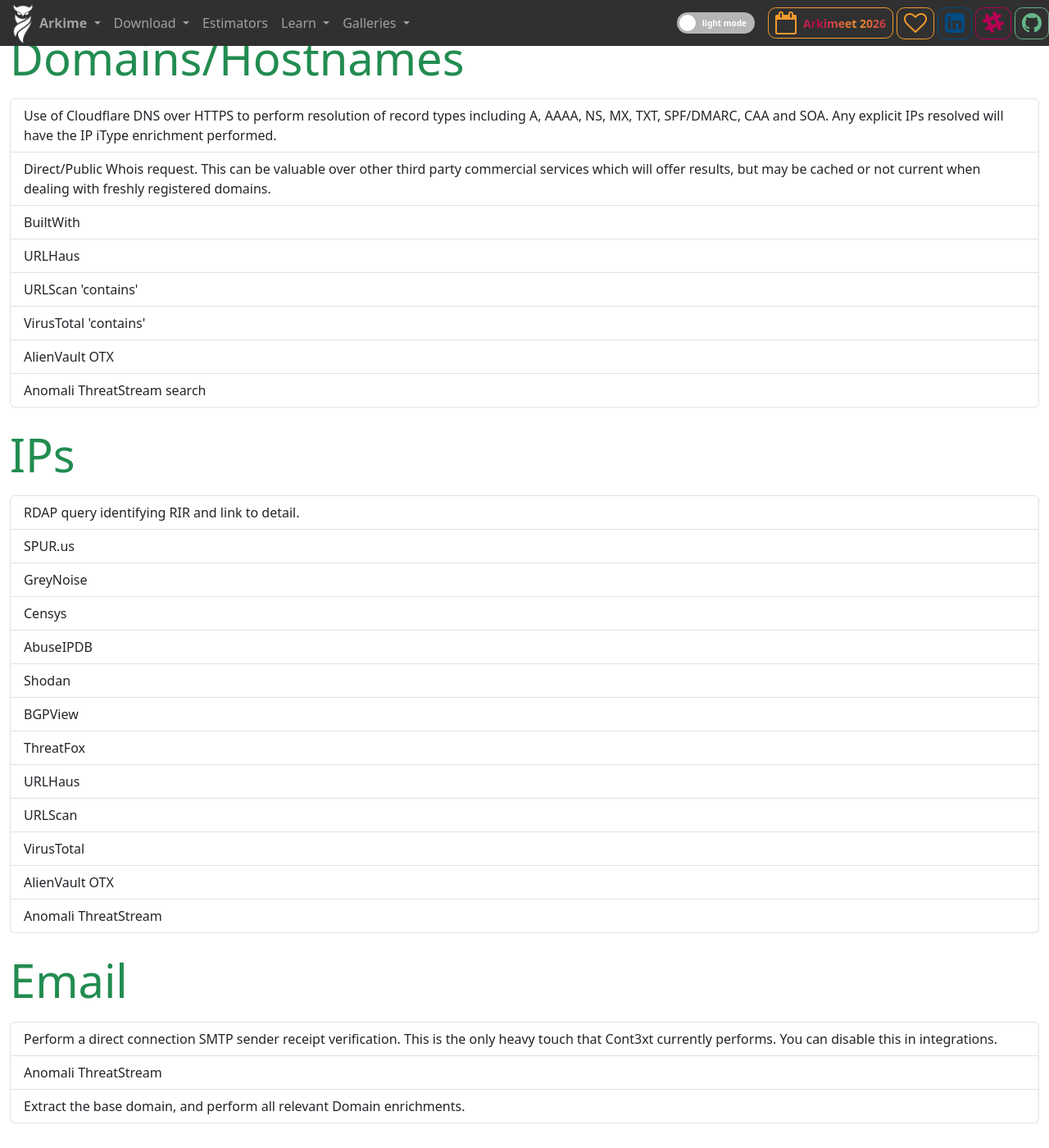
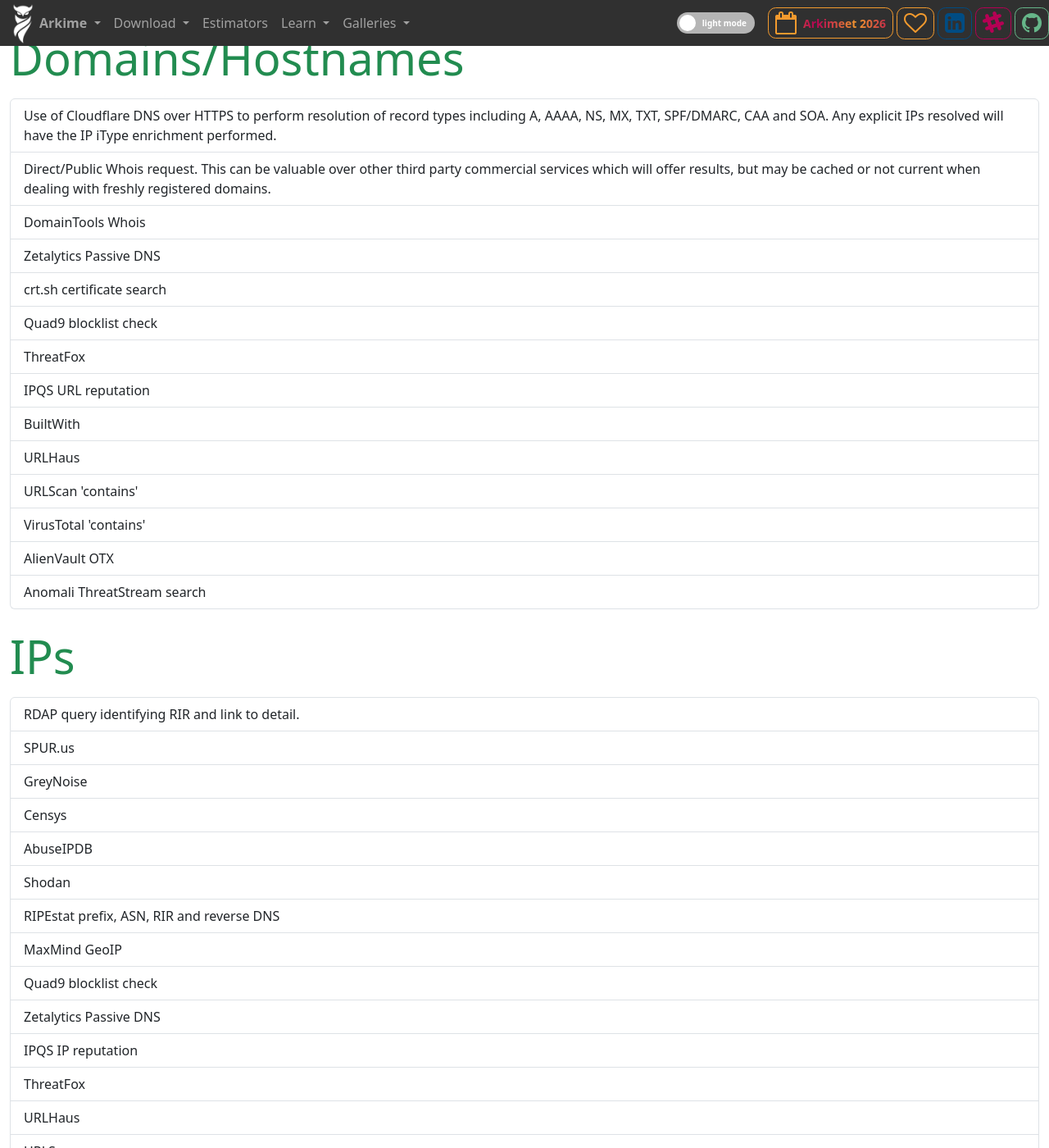
Before and after one commit to arkime/arkimeweb, a Jekyll site: the page built from cont3xt.html, in a window 1280 px wide and 1400 px high, scrolled down 1888 px. Shown: the whole window at 82% size. Built offline with Jekyll 4.4.1, drawn with Linux system fonts in a browser that asks for light colours; some of the changed text lies outside the part shown.

Commit message:
Update cont3xt integration list, replace BGPView with RIPEstat
Co-Authored-By: Claude Fable 5.1 <noreply@anthropic.com>

```diff
--- a/cont3xt.html
+++ b/cont3xt.html
@@ -184,6 +184,24 @@ title: Cont3xt
                 Direct/Public Whois request. This can be valuable over other third party commercial services which will offer results, but may be cached or not current when dealing with freshly registered domains.
               </li>
               <li class="list-group-item">
+                DomainTools Whois
+              </li>
+              <li class="list-group-item">
+                Zetalytics Passive DNS
+              </li>
+              <li class="list-group-item">
+                crt.sh certificate search
+              </li>
+              <li class="list-group-item">
+                Quad9 blocklist check
+              </li>
+              <li class="list-group-item">
+                ThreatFox
+              </li>
+              <li class="list-group-item">
+                IPQS URL reputation
+              </li>
+              <li class="list-group-item">
                 BuiltWith
               </li>
               <li class="list-group-item">
@@ -227,7 +245,19 @@ title: Cont3xt
                 Shodan
               </li>
               <li class="list-group-item">
-                BGPView
+                RIPEstat prefix, ASN, RIR and reverse DNS
+              </li>
+              <li class="list-group-item">
+                MaxMind GeoIP
+              </li>
+              <li class="list-group-item">
+                Quad9 blocklist check
+              </li>
+              <li class="list-group-item">
+                Zetalytics Passive DNS
+              </li>
+              <li class="list-group-item">
+                IPQS IP reputation
               </li>
               <li class="list-group-item">
                 ThreatFox
@@ -252,10 +282,32 @@ title: Cont3xt
         </div>
         <div class="row mt-2">
           <div class="col">
+            <h3 class="display-4 mb-3 dark-primary-theme-text mt-3">URLs</h3>
+            <ul class="list-group">
+              <li class="list-group-item">
+                IPQS URL reputation
+              </li>
+              <li class="list-group-item">
+                AlienVault OTX
+              </li>
+              <li class="list-group-item">
+                Anomali ThreatStream
+              </li>
+            </ul>
+          </div>
+        </div>
+        <div class="row mt-2">
+          <div class="col">
             <h3 class="display-4 mb-3 dark-primary-theme-text mt-3">Email</h3>
             <ul class="list-group">
               <li class="list-group-item">
                 Perform a direct connection SMTP sender receipt verification. This is the only heavy touch that Cont3xt currently performs. You can disable this in integrations.
+              </li>
+              <li class="list-group-item">
+                EmailRep reputation
+              </li>
+              <li class="list-group-item">
+                IPQS email reputation and leak records
               </li>
               <li class="list-group-item">
                 Anomali ThreatStream
@@ -272,6 +324,9 @@ title: Cont3xt
             <ul class="list-group">
               <li class="list-group-item">
                 MalwareBazaar
+              </li>
+              <li class="list-group-item">
+                Team Cymru Malware Hash Registry
               </li>
               <li class="list-group-item">
                 ThreatFox
@@ -294,6 +349,9 @@ title: Cont3xt
             <ul class="list-group">
               <li class="list-group-item">
                 Twilio - identify carrier and caller name
+              </li>
+              <li class="list-group-item">
+                IPQS phone validation
               </li>
             </ul>
           </div>
```
